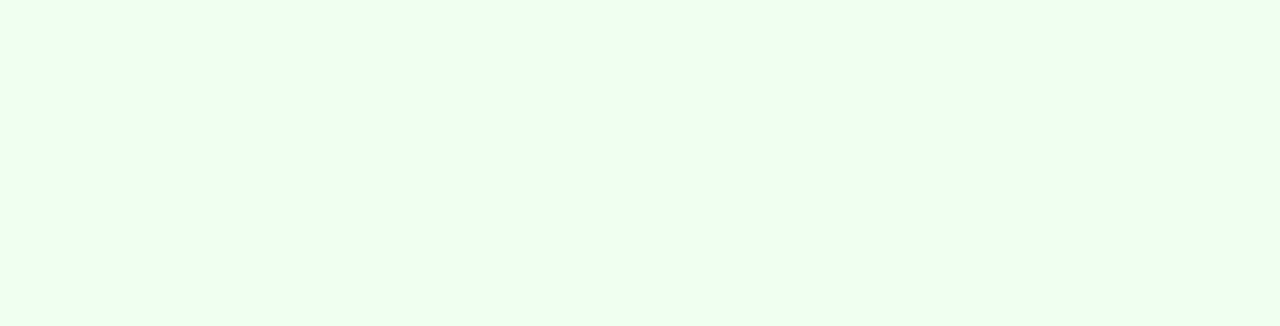
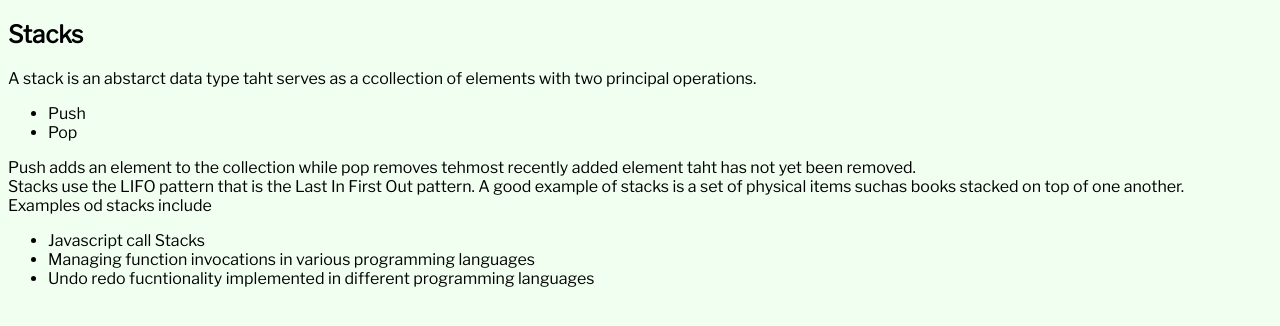
Before and after one commit to MokuaEnock/Javascript-data-structures, a React app: page /stacks in a window 1280 px wide. Shown: the top 326 px of the page. Built offline with nearby package versions, Linux system fonts and the light colour scheme.

Commit message:
add notes for stacks

```diff
--- a/src/components/Stack.jsx
+++ b/src/components/Stack.jsx
@@ -1,3 +1,33 @@
 export default function Stacks() {
-  return <main></main>
+  return (
+    <main>
+      <h2>Stacks</h2>
+      <p>
+        A stack is an abstarct data type taht serves as a ccollection of
+        elements with two principal operations.
+        <ul>
+          <li>Push</li>
+          <li>Pop</li>
+        </ul>
+        Push adds an element to the collection while pop removes tehmost
+        recently added element taht has not yet been removed.
+        <br />
+        Stacks use the LIFO pattern that is the Last In First Out pattern. A
+        good example of stacks is a set of physical items suchas books stacked
+        on top of one another.
+        <br />
+        Examples od stacks include
+        <ul>
+          <li>Javascript call Stacks</li>
+          <li>
+            Managing function invocations in various programming languages
+          </li>
+          <li>
+            Undo redo fucntionality implemented in different programming
+            languages
+          </li>
+        </ul>
+      </p>
+    </main>
+  )
 }
```
